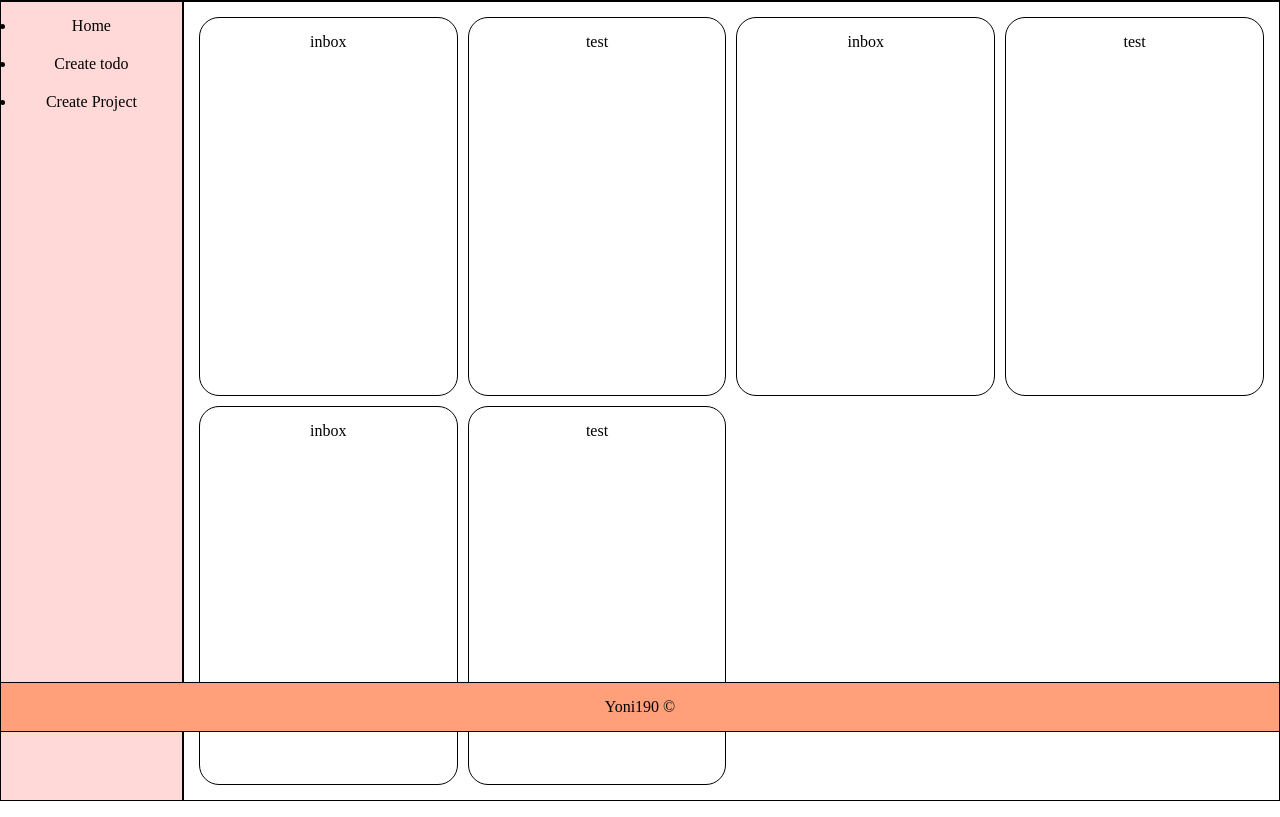
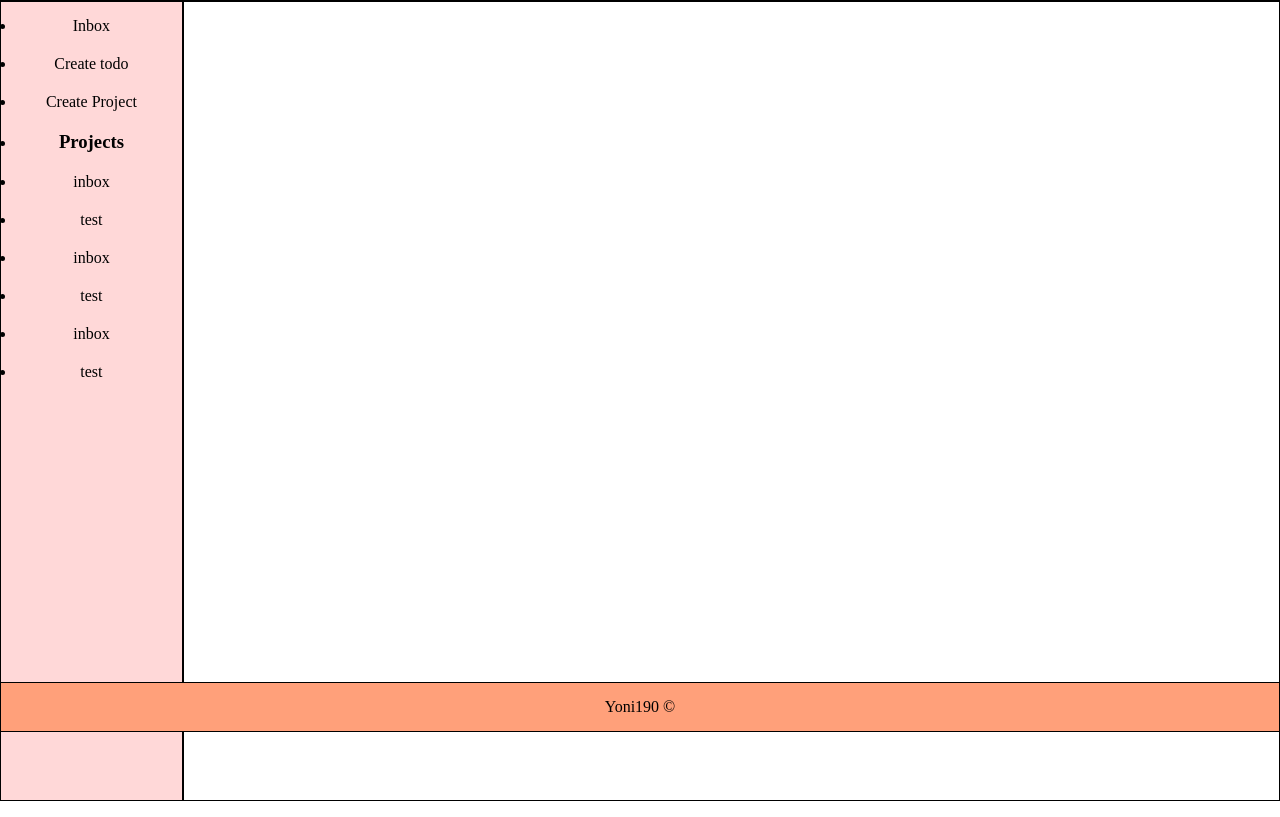
Before and after one commit to Yoni190/todo-list, a website built with webpack: page src/template.html in a window 1280 px wide. Shown: the part 68-885 px from the top of the page. Built offline with nearby package versions, Linux system fonts and the light colour scheme.

Commit message:
Display projects in the sidebar

```diff
--- a/src/display.js
+++ b/src/display.js
@@ -2,14 +2,24 @@ import {projects} from "./index.js"
 
 const display = (()=>{
     const container = document.querySelector('#projects');
+    const nav = document.querySelector('ul');
 
     for(let i = 0; i < projects.length; i++){
         const card = document.createElement('div');
         card.className = 'cards';
 
-        const projectTitle = projects[i].name;
-        card.innerHTML = projectTitle;
-        container.appendChild(card);
+        // const projectTitle = projects[i].name;
+        // card.innerHTML = projectTitle;
+        // container.appendChild(card);
+
+        const projectLink = document.createElement('a');
+        const projectList = document.createElement('li');
+
+        projectLink.href = '#';
+        projectLink.innerHTML = projects[i].name;
+
+        projectList.appendChild(projectLink);
+        nav.appendChild(projectList);
     }
 
 })();
--- a/src/index.js
+++ b/src/index.js
@@ -1,6 +1,8 @@
 import Project from "./project.js"
 import "./style.css"
 
+
+//Change array to object and assign the name of the project as the key
 export const projects = [];
 
 class List {
--- a/src/template.html
+++ b/src/template.html
@@ -11,9 +11,10 @@
     <main>
         <div id="sidebar">
             <ul>
-                <li><a href="#">Home</a></li>
+                <li><a href="#">Inbox</a></li>
                 <li><a href="#">Create todo</a></li>
                 <li><a href="#">Create Project</a></li>
+                <li><h3>Projects</h3></li>
             </ul>
         </div>
         <div id="projects"></div>
```
